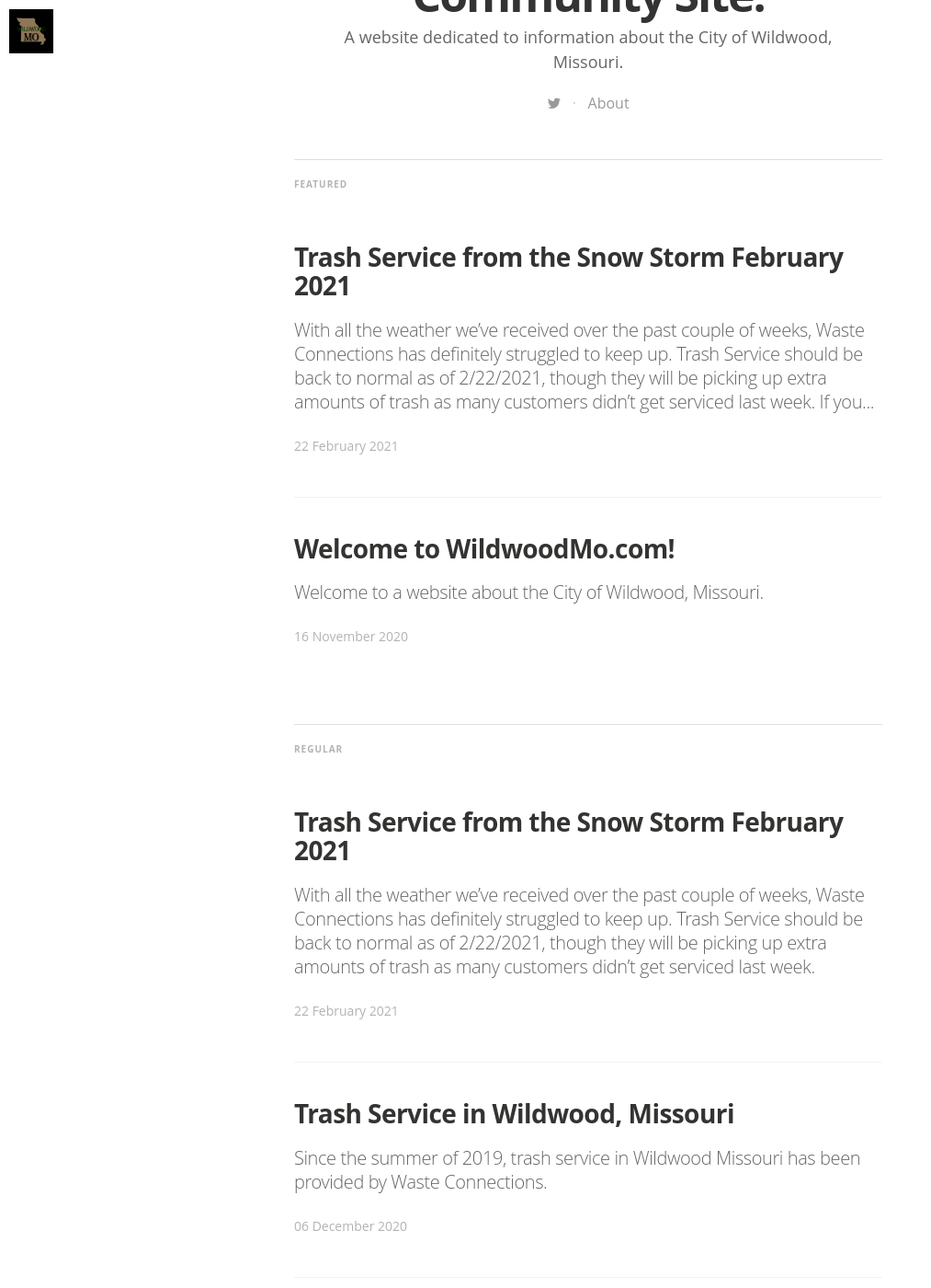
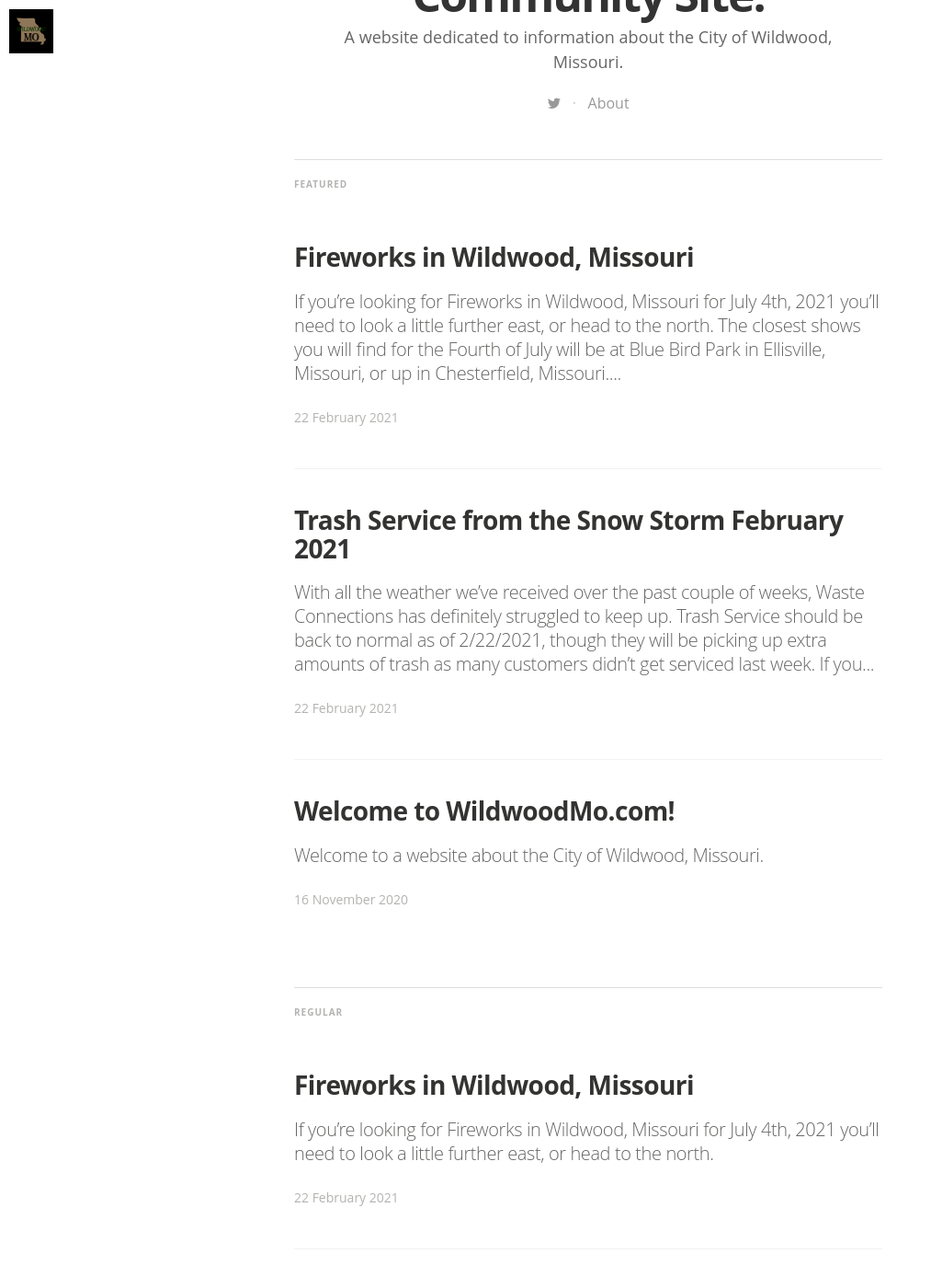
Before and after one commit to wildwoodmo/wildwoodmo.github.io, a Jekyll site: the page built from index.html, in a window 1280 px wide and 1400 px high, scrolled down 665 px. Shown: the whole window at 92% size, without its empty margins (0-1013 px from the left). Built offline with Jekyll 4.4.1, drawn with Linux system fonts in a browser that asks for light colours; nearby versions of some CDN libraries; some web fonts are replaced; the list of posts is cut into pages by our own code.

Commit message:
4th of July

```diff
--- a/_posts/2020-12-06-trash-service-in-wildwood-missouri.markdown
+++ b/_posts/2020-12-06-trash-service-in-wildwood-missouri.markdown
@@ -1,16 +1,16 @@
 ---
 layout: post
-title:  "Trash Service from the Snow Storm February 2021"
-date:   2021-02-22 08:00:09 -0600
-tags: featured
-image: /assets/article_images/2021snow.jpg
+title:  "Trash Service in Wildwood, Missouri"
+date:   2020-12-06 08:00:09 -0600
+tags:
+image: /assets/article_images/Measure.jpg
 
 categories:
 ---
-With all the weather we've received over the past couple of weeks, Waste Connections has definitely struggled to keep up. Trash Service should be back to normal as of 2/22/2021, though they will be picking up extra amounts of trash as many customers didn't get serviced last week.
+Since the summer of 2019, trash service in Wildwood Missouri has been provided by Waste Connections.
 
-If you continue to have problems with getting your trash picked up, please be sure to reach out to Waste Connections via the link at the bottom of this post.
+Both trash and recycling services are provided by Waste Connections, your pickup days will vary based on your location.
 
-A couple of tips, make sure you are signed up for their website and phone notifications. For the most part they provided great communication around service in the past week via phone calls, though sometimes those calls came in at very late hours.
+If you're looking for large item pickup, for a couch, or other things, be sure to check with Waste Connections to get that scheduled.
 
 [Waste Connections of Missouri Website](https://www.wasteconnectionsmo.com/)
--- /dev/null
+++ b/_posts/2021-02-22-trash-service-in-wildwood-missouri.markdown
@@ -0,0 +1,16 @@
+---
+layout: post
+title:  "Trash Service from the Snow Storm February 2021"
+date:   2021-02-22 08:00:09 -0600
+tags: featured
+image: /assets/article_images/2021snow.jpg
+
+categories:
+---
+With all the weather we've received over the past couple of weeks, Waste Connections has definitely struggled to keep up. Trash Service should be back to normal as of 2/22/2021, though they will be picking up extra amounts of trash as many customers didn't get serviced last week.
+
+If you continue to have problems with getting your trash picked up, please be sure to reach out to Waste Connections via the link at the bottom of this post.
+
+A couple of tips, make sure you are signed up for their website and phone notifications. For the most part they provided great communication around service in the past week via phone calls, though sometimes those calls came in at very late hours.
+
+[Waste Connections of Missouri Website](https://www.wasteconnectionsmo.com/)
--- /dev/null
+++ b/_posts/2021-07-04-fireworks-in-wildwood-missouri.markdown
@@ -0,0 +1,16 @@
+---
+layout: post
+title:  "Fireworks in Wildwood, Missouri"
+date:   2021-02-22 08:00:09 -0600
+tags: featured
+image: /assets/article_images/4thOfJuly-1.jpg
+
+categories:
+---
+If you're looking for Fireworks in Wildwood, Missouri for July 4th, 2021 you'll need to look a little further east, or head to the north.
+
+The closest shows you will find for the Fourth of July will be at Blue Bird Park in Ellisville, Missouri, or up in Chesterfield, Missouri.
+
+[Blue Bird Park Fireworks](https://ellisville.mo.us/247/Independence-Day-Festivities)
+
+[Chesterfield Athletic Complex Fireworks](https://www.chesterfield.mo.us/4th-of-july-fireworks-celebration-2021.html)
```
Also changed, not shown: _posts/2020-12-06-trash-service-in-wildwood-missouri copy.markdown (deleted, +0 -16 lines), assets/article_images/4thOfJuly-1.jpg (added).
